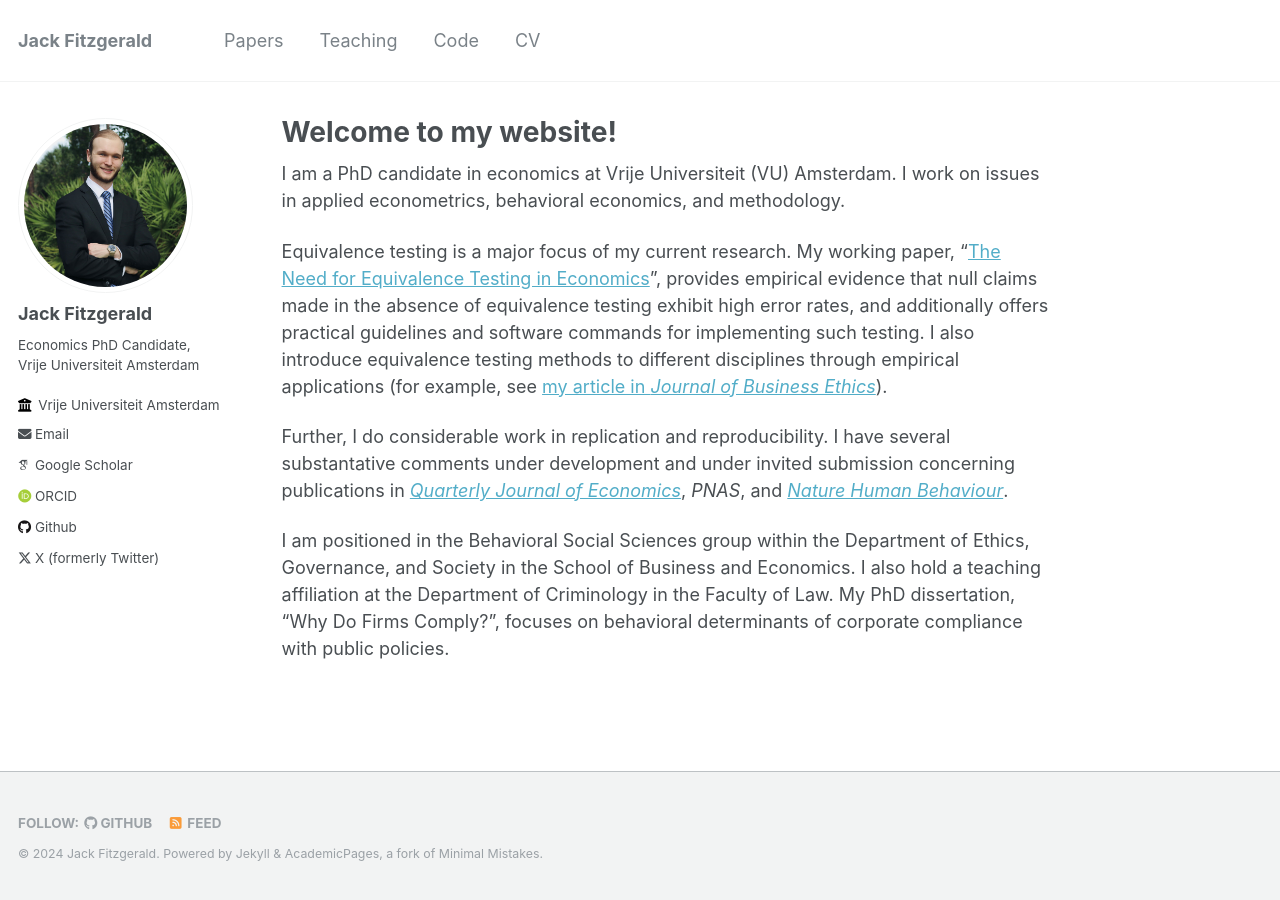
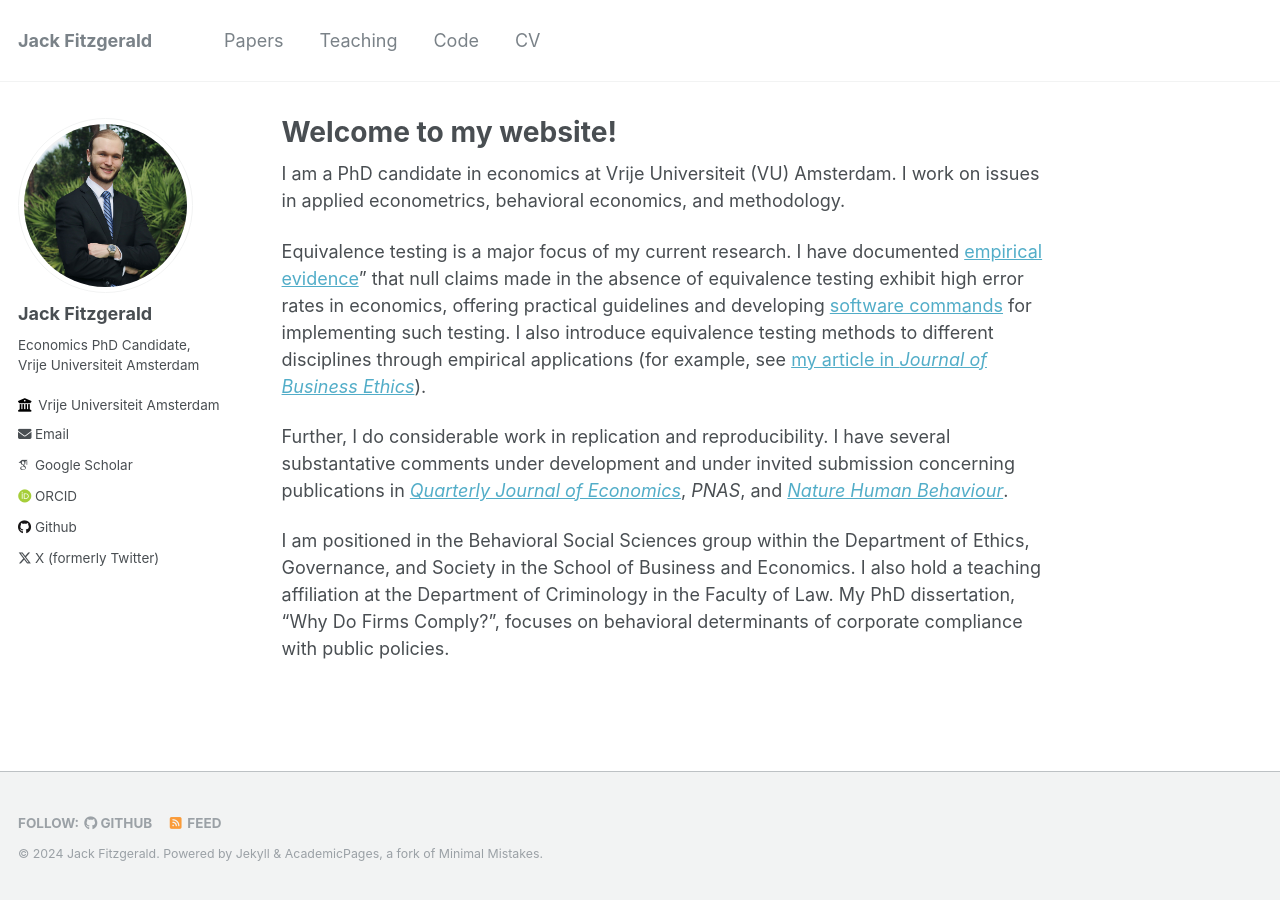
Before and after one commit to jack-fitzgerald/jack-fitzgerald.github.io, a Jekyll site: the page built from _pages/about.md, in a window 1280 px wide. Built offline with Jekyll 4.4.1, drawn with Linux system fonts in a browser that asks for light colours; some web fonts are replaced.

Commit message:
Update about.md

```diff
--- a/_pages/about.md
+++ b/_pages/about.md
@@ -9,7 +9,7 @@ redirect_from:
 
 I am a PhD candidate in economics at Vrije Universiteit (VU) Amsterdam. I work on issues in applied econometrics, behavioral economics, and methodology.
 
-Equivalence testing is a major focus of my current research. My working paper, "[The Need for Equivalence Testing in Economics](https://jack-fitzgerald.github.io/files/The_Need_for_Equivalence_Testing_in_Economics.pdf)", provides empirical evidence that null claims made in the absence of equivalence testing exhibit high error rates, and additionally offers practical guidelines and software commands for implementing such testing. I also introduce equivalence testing methods to different disciplines through empirical applications (for example, see [my article in <i>Journal of Business Ethics</i>](https://doi.org/10.1007/s10551-024-05731-x)).
+Equivalence testing is a major focus of my current research. I have documented [empirical evidence](https://jack-fitzgerald.github.io/files/The_Need_for_Equivalence_Testing_in_Economics.pdf)" that null claims made in the absence of equivalence testing exhibit high error rates in economics, offering practical guidelines and developing [software commands](https://jack-fitzgerald.github.io/code/) for implementing such testing. I also introduce equivalence testing methods to different disciplines through empirical applications (for example, see [my article in <i>Journal of Business Ethics</i>](https://doi.org/10.1007/s10551-024-05731-x)).
 
 Further, I do considerable work in replication and reproducibility. I have several substantative comments under development and under invited submission concerning publications in [<i>Quarterly Journal of Economics</i>](https://jack-fitzgerald.github.io/files/MS23_Replication.pdf), <i>PNAS</i>, and [<i>Nature Human Behaviour</i>](https://doi.org/10.1038/s41562-023-01807-2).
 
```
